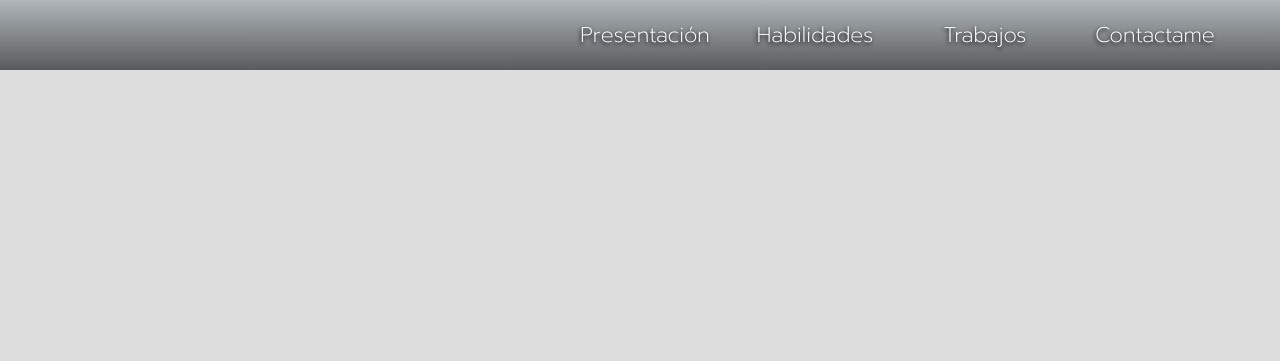
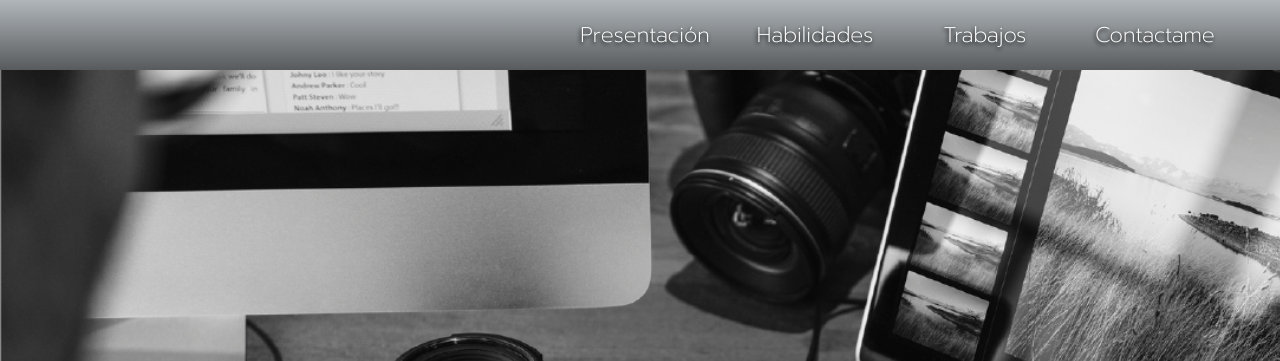
Before and after one commit to LauSalazardM/portfolio, a plain HTML site: page index.html in a window 1280 px wide. Shown: the top 361 px of the page. Drawn offline with Linux system fonts and the light colour scheme.

Commit message:
Update style.css

```diff
--- a/css/style.css
+++ b/css/style.css
@@ -60,7 +60,7 @@ nav ul li a {
     flex-direction: column;
     align-items: center;
     justify-content: center;
-    background-image: url(./media/home_img.jpg);
+    background-image: url(../media/home_img.jpg);
     background-size: cover;
     margin: 0 auto;
     height: 92vh;
```
